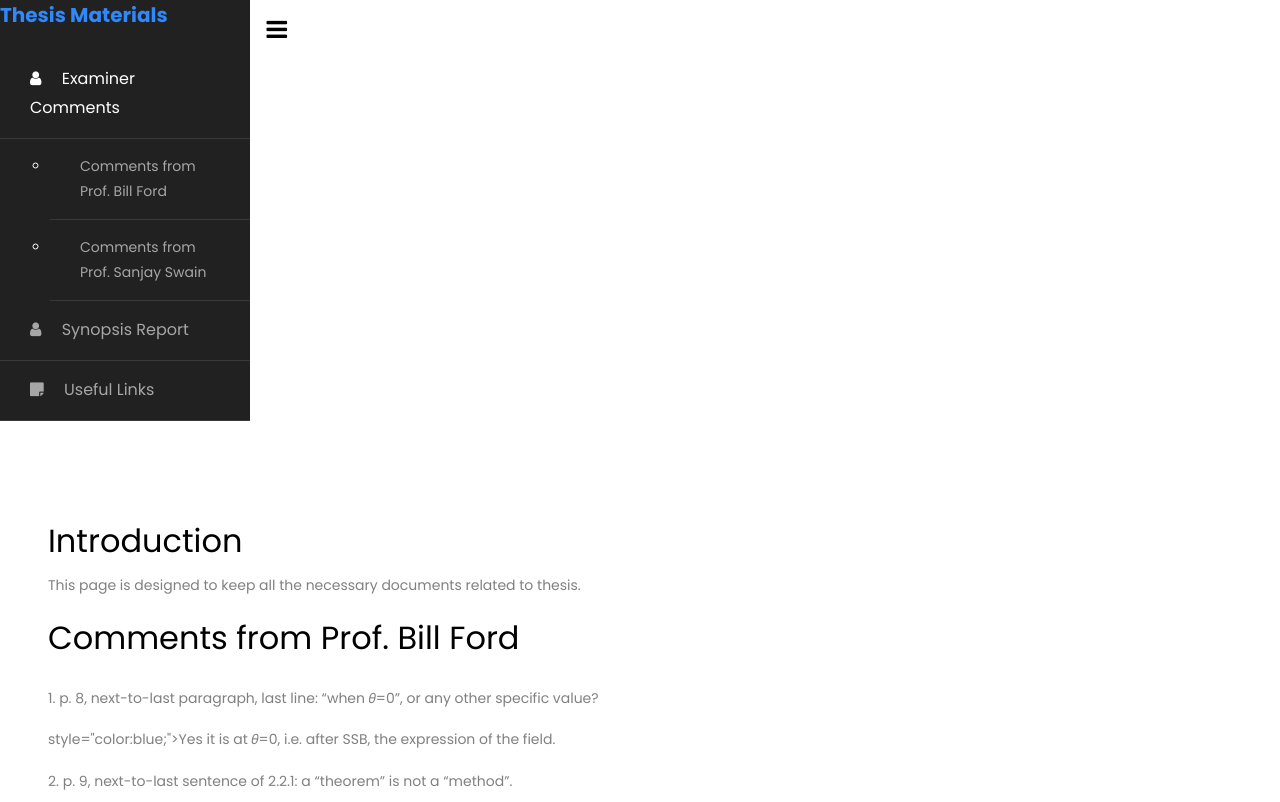
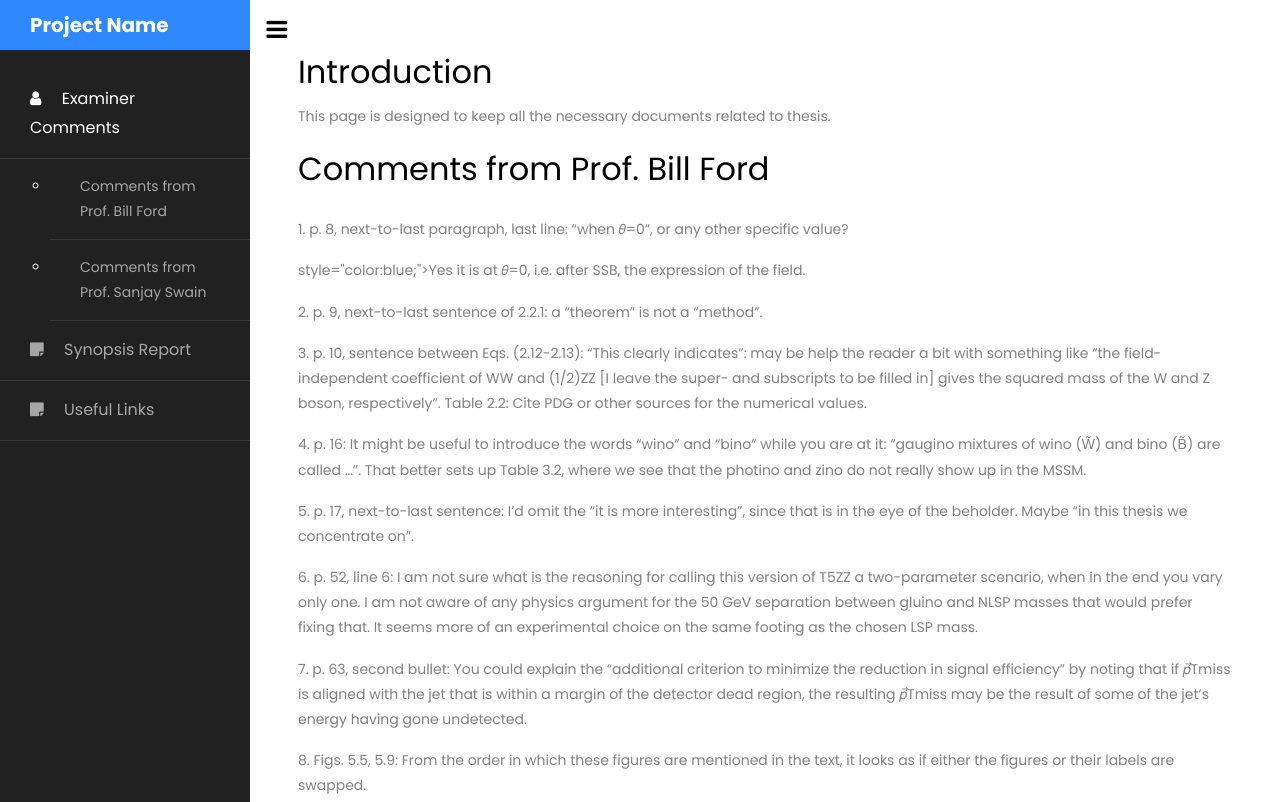
Before and after one commit to uttiyasarkar/materials, a plain HTML site: page index.html in a window 1280 px wide. Shown: the top 802 px of the page. Drawn offline with Linux system fonts and the light colour scheme.

Commit message:
Update index.html

```diff
--- a/index.html
+++ b/index.html
@@ -1,7 +1,6 @@
 <!doctype html>
-<html lang="en">
-  <head>
-  	<title>Thesis Materials</title>
+<head>
+  	<title>Sidebar 04</title>
     <meta charset="utf-8">
     <meta name="viewport" content="width=device-width, initial-scale=1, shrink-to-fit=no">
 
@@ -12,31 +11,38 @@
   </head>
   <body>
 
-		<div class="sidebar">
-			<nav id="sidebar" class="sticky fixed">
+		<div class="wrapper d-flex align-items-stretch">
+			<nav id="sidebar">
 				<div class="custom-menu">
 					<button type="button" id="sidebarCollapse" class="btn btn-primary">
 	          <i class="fa fa-bars"></i>
 	          <span class="sr-only">Toggle Menu</span>
 	        </button>
         </div>
-	  		<h1><a href="index.html" class="sidenav">Thesis Materials</a></h1>
+	  		<h1><a href="index.html" class="logo">Project Name</a></h1>
         <ul class="list-unstyled components mb-5">
           <li class="active">
             <a href="#comments"><span class="fa fa-user mr-3"></span> Examiner Comments</a>
           <ul>
-            <li><a href="#commentsbill"> Comments from Prof. Bill Ford</a></li>
-            <li><a href="#commentssanjay"> Comments from Prof. Sanjay Swain</a></li>
-            </ul>
           <li>
-              <a href="#"><span class="fa fa-user mr-3"></span> Synopsis Report</a>
+              <a href="#commentsbill"> Comments from Prof. Bill Ford</a>
           </li>
           <li>
+            <a href="#commentssanjay"> Comments from Prof. Sanjay Swain</a>
+          </li>
+		  </ul>
+          <li>
+            <a href="#"><span class="fa fa-sticky-note mr-3"></span> Synopsis Report</a>
+          </li>
+
+	  <li>
             <a href="#"><span class="fa fa-sticky-note mr-3"></span> Useful Links</a>
           </li>
+
         </ul>
 
     	</nav>
+
 
 <nav>
         <!-- Page Content  -->
```
